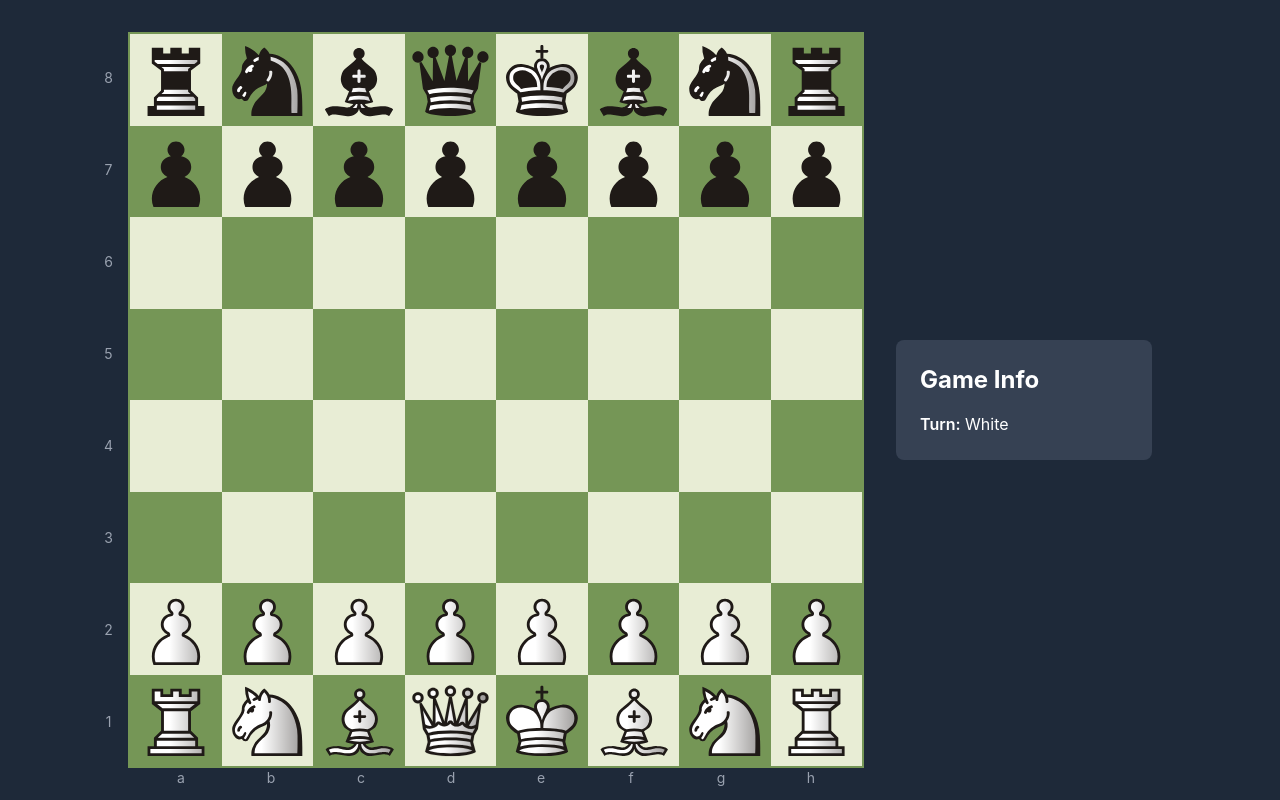
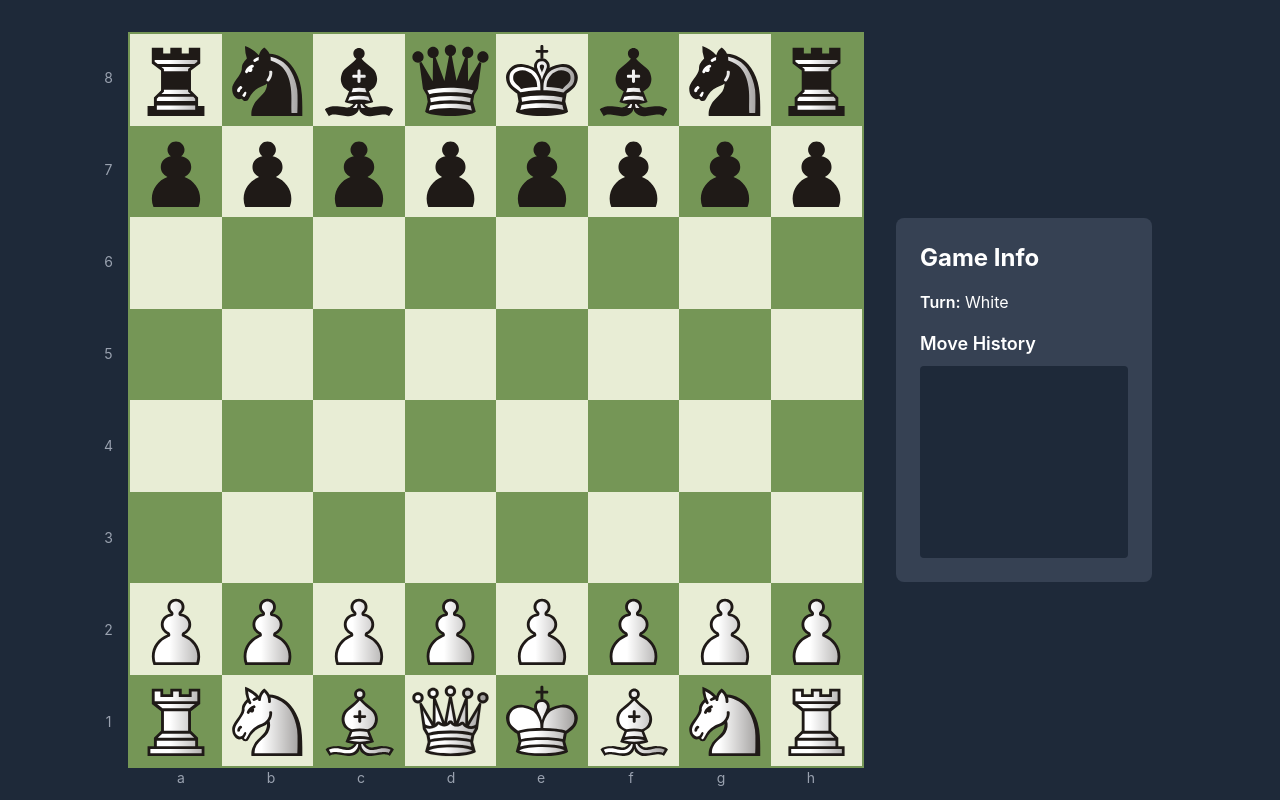
Before and after one commit to ankits1626/chess, a React app in the folder frontend/app/: page / in a window 1280 px wide. Built offline with nearby package versions, Linux system fonts and the light colour scheme; the HTML template or start-up script is replaced by a standard one.

Commit message:
show valid moves

```diff
--- a/frontend/app/src/App.tsx
+++ b/frontend/app/src/App.tsx
@@ -6,11 +6,12 @@ function App() {
   return (
     <div className="flex items-center justify-center min-h-screen bg-gray-800 text-white p-8">
       <GameController>
-        {(game, selectedSquare, selectSquare) => (
+        {(game, selectedSquare, validMoves, selectSquare) => (
           <div className="flex flex-row gap-8 items-center">
             <GameBoard
               game={game}
               selectedSquare={selectedSquare}
+              validMoves={validMoves}
               onSquareClick={selectSquare}
             />
             <GameInfo game={game} />
--- a/frontend/app/src/components/GameBoard.tsx
+++ b/frontend/app/src/components/GameBoard.tsx
@@ -13,10 +13,11 @@ import type {
 interface GameBoardProps {
   game: Chess;
   selectedSquare: SquareType | null;
+  validMoves: SquareType[];
   onSquareClick: (square: SquareType) => void;
 }
 
-const GameBoard = ({ game, selectedSquare, onSquareClick }: GameBoardProps) => {
+const GameBoard = ({ game, selectedSquare, validMoves, onSquareClick }: GameBoardProps) => {
   const board = game.board();
 
   const files: ChessFile[] = ['a', 'b', 'c', 'd', 'e', 'f', 'g', 'h'];
@@ -76,6 +77,7 @@ const GameBoard = ({ game, selectedSquare, onSquareClick }: GameBoardProps) => {
             squareName={square.name}
             piece={square.piece}
             isSelected={selectedSquare === square.name}
+            isValidMove={validMoves.includes(square.name)}
             onClick={() => onSquareClick(square.name)}
           />
         ))}
--- a/frontend/app/src/components/GameController.tsx
+++ b/frontend/app/src/components/GameController.tsx
@@ -6,6 +6,7 @@ interface GameControllerProps {
   children: (
     game: Chess,
     selectedSquare: Square | null,
+    validMoves: Square[],
     selectSquare: (square: Square) => void
   ) => React.ReactNode;
 }
@@ -13,6 +14,7 @@ interface GameControllerProps {
 const GameController = ({ children }: GameControllerProps) => {
   const [game, setGame] = useState(() => new Chess());
   const [selectedSquare, setSelectedSquare] = useState<Square | null>(null);
+  const [validMoves, setValidMoves] = useState<Square[]>([]);
 
   const selectSquare = (square: Square) => {
     // If no square is selected, select this square (if it has a piece)
@@ -20,6 +22,9 @@ const GameController = ({ children }: GameControllerProps) => {
       const piece = game.get(square);
       if (piece && piece.color === game.turn()) {
         setSelectedSquare(square);
+        // Calculate valid moves for this piece
+        const moves = game.moves({ square, verbose: true });
+        setValidMoves(moves.map(move => move.to));
       }
       return;
     }
@@ -27,6 +32,7 @@ const GameController = ({ children }: GameControllerProps) => {
     // If clicking the same square, deselect it
     if (selectedSquare === square) {
       setSelectedSquare(null);
+      setValidMoves([]);
       return;
     }
 
@@ -42,22 +48,28 @@ const GameController = ({ children }: GameControllerProps) => {
         // Move was successful, update state
         setGame(new Chess(game.fen())); // Create new instance to trigger re-render
         setSelectedSquare(null);
+        setValidMoves([]);
       } else {
         // Invalid move, check if clicking another piece of the same color
         const piece = game.get(square);
         if (piece && piece.color === game.turn()) {
           setSelectedSquare(square);
+          // Calculate valid moves for new piece
+          const moves = game.moves({ square, verbose: true });
+          setValidMoves(moves.map(move => move.to));
         } else {
           setSelectedSquare(null);
+          setValidMoves([]);
         }
       }
     } catch (error) {
       // Invalid move, deselect
       setSelectedSquare(null);
+      setValidMoves([]);
     }
   };
 
-  return <>{children(game, selectedSquare, selectSquare)}</>;
+  return <>{children(game, selectedSquare, validMoves, selectSquare)}</>;
 };
 
 export default GameController;
--- a/frontend/app/src/components/GameInfo.tsx
+++ b/frontend/app/src/components/GameInfo.tsx
@@ -1,4 +1,5 @@
 import type { Chess } from 'chess.js';
+import MoveHistory from './MoveHistory'; // Import the new component
 
 interface GameInfoProps {
   game: Chess;
@@ -10,6 +11,7 @@ const GameInfo = ({ game }: GameInfoProps) => {
   const isCheckmate = game.isCheckmate();
   const isDraw = game.isDraw();
   const isStalemate = game.isStalemate();
+  const moveHistory = game.history(); // Get move history
 
   return (
     <div className="bg-gray-700 p-6 rounded-lg w-full lg:w-64">
@@ -36,6 +38,9 @@ const GameInfo = ({ game }: GameInfoProps) => {
           <p className="text-blue-400 font-bold">Draw!</p>
         )}
       </div>
+
+      {/* Add the MoveHistory component */}
+      <MoveHistory moves={moveHistory} />
     </div>
   );
 };
--- /dev/null
+++ b/frontend/app/src/components/MoveHistory.tsx
@@ -0,0 +1,47 @@
+import { useEffect, useRef } from 'react';
+
+interface MoveHistoryProps {
+  moves: string[];
+}
+
+const MoveHistory = ({ moves }: MoveHistoryProps) => {
+  const scrollContainerRef = useRef<HTMLDivElement>(null);
+
+  // Auto-scroll to the latest move
+  useEffect(() => {
+    if (scrollContainerRef.current) {
+      scrollContainerRef.current.scrollTop = scrollContainerRef.current.scrollHeight;
+    }
+  }, [moves]);
+
+  return (
+    <div className="mt-4">
+      <h3 className="text-lg font-semibold mb-2">Move History</h3>
+      <div
+        ref={scrollContainerRef}
+        className="h-48 bg-gray-800 p-2 rounded overflow-y-auto"
+      >
+        <ol className="text-white">
+          {moves.reduce((acc, move, index) => {
+            if (index % 2 === 0) {
+              // Start of a new move pair
+              acc.push([move]);
+            } else {
+              // Add black's move to the last pair
+              acc[acc.length - 1].push(move);
+            }
+            return acc;
+          }, [] as string[][]).map((pair, i) => (
+            <li key={i} className="grid grid-cols-3 gap-2 py-1 px-2 rounded hover:bg-gray-700">
+              <span className="text-gray-400">{i + 1}.</span>
+              <span className="col-span-1">{pair[0]}</span>
+              {pair[1] && <span className="col-span-1">{pair[1]}</span>}
+            </li>
+          ))}
+        </ol>
+      </div>
+    </div>
+  );
+};
+
+export default MoveHistory;
--- a/frontend/app/src/components/Square.tsx
+++ b/frontend/app/src/components/Square.tsx
@@ -6,10 +6,11 @@ interface SquareProps {
   squareName: SquareType;
   piece: ChessPiece | null;
   isSelected: boolean;
+  isValidMove: boolean;
   onClick: () => void;
 }
 
-const Square = ({ squareColor, squareName, piece, isSelected, onClick }: SquareProps) => {
+const Square = ({ squareColor, squareName, piece, isSelected, isValidMove, onClick }: SquareProps) => {
   const bgColor = squareColor === 'light'
     ? 'bg-[#e8edd5]'
     : 'bg-[#759656]';
@@ -25,6 +26,14 @@ const Square = ({ squareColor, squareName, piece, isSelected, onClick }: SquareP
       onClick={onClick}
     >
       {piece && <Piece piece={piece} />}
+
+      {/* Valid move indicator */}
+      {isValidMove && (
+        <div className={`
+          absolute rounded-full
+          ${piece ? 'w-full h-full border-4 border-yellow-500/60' : 'w-4 h-4 bg-yellow-500/60'}
+        `} />
+      )}
     </div>
   );
 };
```
Also changed, not shown: 2 other files (tests, documents, lock files or other folders).
